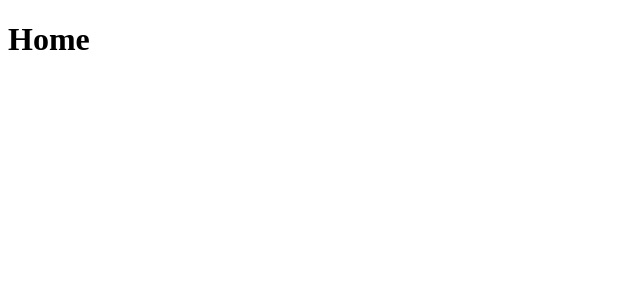
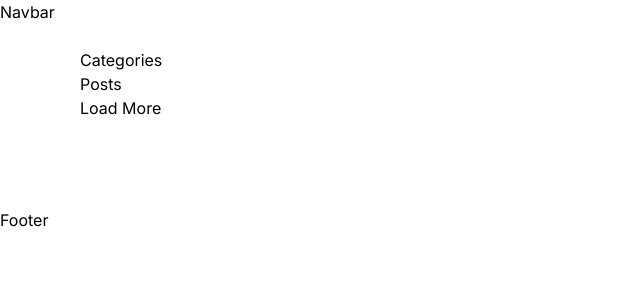
Before and after one commit to HEELSahil/portfolify, a Next.js app: page / in a window 1280 px wide. Shown: the top 300 px of the page, without its empty margins (0-640 px from the left). Built offline with nearby package versions, Linux system fonts and the light colour scheme.

Commit message:
Updated Basic Layout

```diff
--- a/app/layout.tsx
+++ b/app/layout.tsx
@@ -1,6 +1,8 @@
+import './globals.css'
+
 export const metadata = {
-  title: 'Next.js',
-  description: 'Generated by Next.js',
+  title: 'Portfolify',
+  description: 'Show off and browse through remarkable developer portfolios',
 }
 
 export default function RootLayout({
@@ -10,7 +12,13 @@ export default function RootLayout({
 }) {
   return (
     <html lang="en">
-      <body>{children}</body>
+      <body>
+        Navbar
+        <main>
+          {children}
+        </main>
+        Footer
+        </body>
     </html>
   )
 }
--- a/app/page.tsx
+++ b/app/page.tsx
@@ -1,8 +1,10 @@
 const Home = () => {
   return (
-    <div>
-        <h1>Home</h1>
-    </div>
+    <section className="flex-start flex-col paddings mb-16">
+        <h1>Categories</h1>
+        <h1>Posts</h1>
+        <h1>Load More</h1>
+    </section>
   )
 }
 
```
